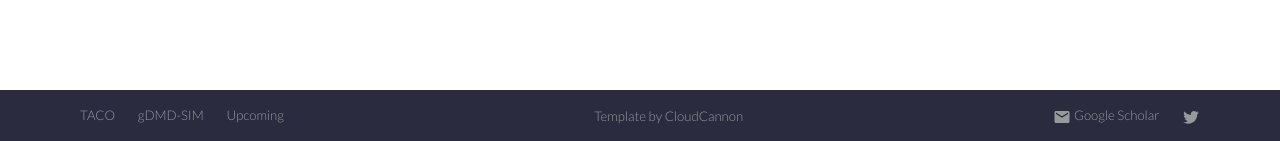
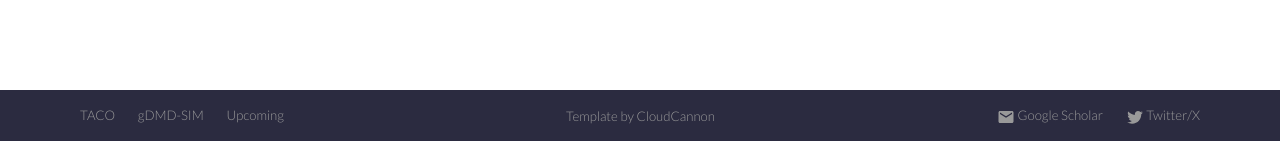
Before and after one commit to DZGong/DZGong.github.io, a Jekyll site: the page built from about.html, in a window 1280 px wide and 900 px high, scrolled down 875 px. Shown: the part 756-897 px from the top of the window. Built offline with Jekyll 4.4.1, drawn with Linux system fonts in a browser that asks for light colours; nearby versions of some CDN libraries.

```diff
--- a/_data/footer.yml
+++ b/_data/footer.yml
@@ -15,7 +15,7 @@ right_links:
     link: https://scholar.google.com/citations?hl=en&user=-8ivKLEAAAAJ
     social_icon: Email
     new_window: true
-  - name:
+  - name: Twitter/X
     link: https://twitter.com/dz_gong
     social_icon: Twitter
     new_window: true
--- a/index.html
+++ b/index.html
@@ -8,7 +8,7 @@ bottom_image: https://unsplash.it/2000/1322?a=.png
 <section class="hero" style="background-image: url({% include relative-src.html src=page.image %})">
 	<div class="inner-hero text-container">
 		<div class="hero-text-container">
-			<!-- <h1 class="editable">DZ Gong</h1> -->
+			<h1 class="editable">DZ Gong</h1>
 			<!-- <p class="editable"> TACO </p>
 			<p class="editable"> gDMD-SIM </p>
 			<p class="editable"> Upcoming </p> -->
```
